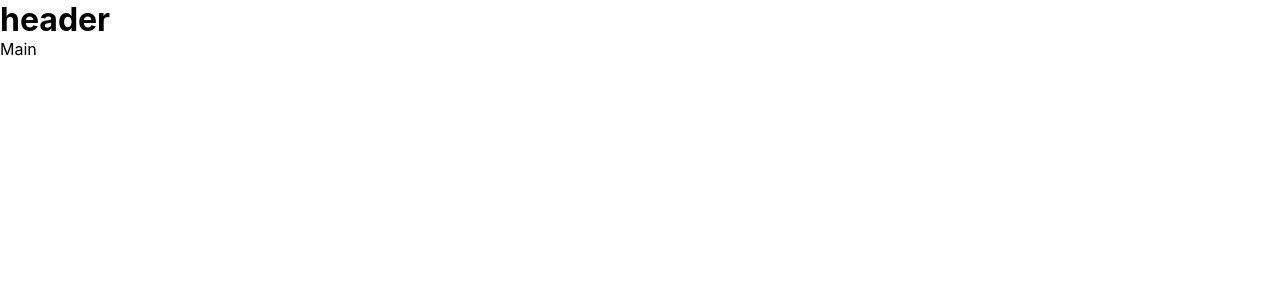
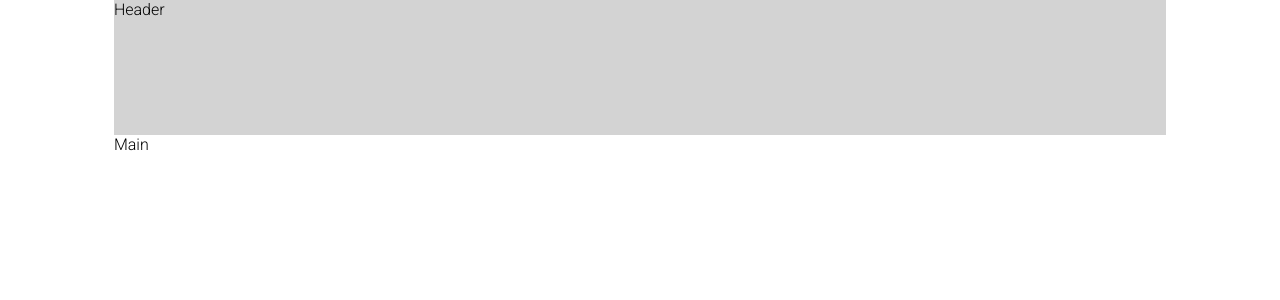
Before and after one commit to DuremarDuremar/cokteil, a React (Create React App) app: page / in a window 1280 px wide. Shown: the top 300 px of the page. Built offline with nearby package versions, Linux system fonts and the light colour scheme.

Commit message:
header_style

```diff
--- a/public/index.html
+++ b/public/index.html
@@ -8,7 +8,13 @@
       name="description"
       content="Web site created using create-react-app"
     />
-    <title>React App</title>
+    <link rel="preconnect" href="https://fonts.googleapis.com" />
+    <link rel="preconnect" href="https://fonts.gstatic.com" crossorigin />
+    <link
+      href="https://fonts.googleapis.com/css2?family=Bad+Script&family=Roboto:wght@100;300;400;500&display=swap"
+      rel="stylesheet"
+    />
+    <title>Cocteil</title>
   </head>
   <body>
     <noscript>You need to enable JavaScript to run this app.</noscript>
--- a/src/app/style.tsx
+++ b/src/app/style.tsx
@@ -58,4 +58,11 @@ img {
 }
 `;
 
-export const Content = styled.div``;
+export const Content = styled.div`
+  max-width: 1440px;
+  width: 100%;
+  margin: 0px auto;
+  padding: 0 8.9%;
+  font-family: "Roboto", sans-serif;
+  font-weight: 300;
+`;
--- /dev/null
+++ b/src/components/header/index.tsx
@@ -0,0 +1,8 @@
+import React from "react";
+import { Content } from "./style";
+
+const Header = () => {
+  return <Content>Header</Content>;
+};
+
+export default Header;
--- /dev/null
+++ b/src/components/header/style.tsx
@@ -0,0 +1,7 @@
+import styled from "styled-components";
+
+export const Content = styled.header`
+  height: 135px;
+  background-color: lightgrey;
+  /* border: 1px solid red; */
+`;
--- a/src/layout/index.tsx
+++ b/src/layout/index.tsx
@@ -1,14 +1,14 @@
 import React from "react";
 import { Outlet } from "react-router-dom";
-
+import Header from "../components/header";
 import { Content } from "./style";
 
 const Layout = () => {
   return (
-    <div>
-      <h1>header</h1>
+    <Content>
+      <Header />
       <Outlet />
-    </div>
+    </Content>
   );
 };
 
```
